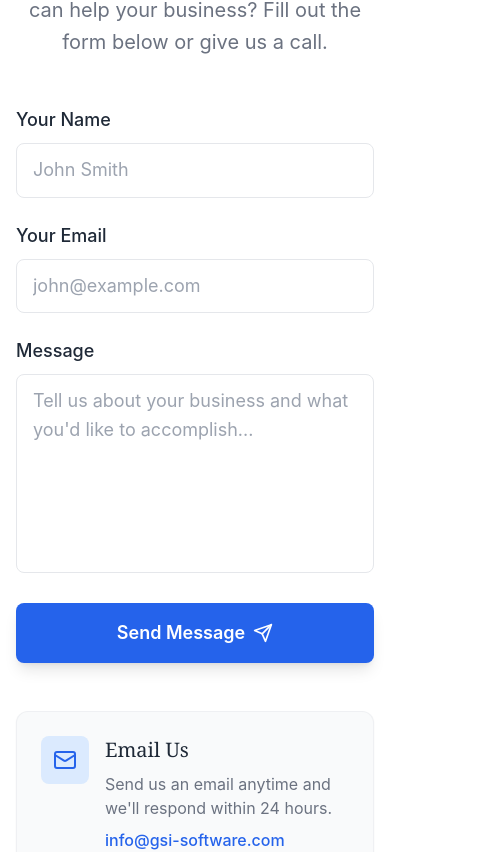
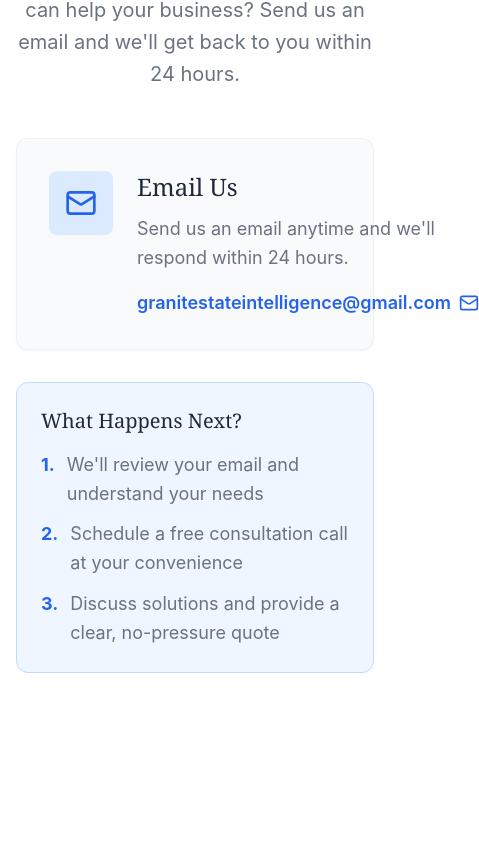
Before and after one commit to GSIntelligence/GSI, a React (Vite) app: page / in a window 390 px wide. Shown: the part 5275-6127 px from the top of the page, 479 px wide, since content can reach past the window. After the commit the page ends 6012 px from the top, so only its background shows below. Built offline with nearby package versions, Linux system fonts and the light colour scheme.

Commit message:
Remove contact form and phone section, simplify to email-only contact

```diff
--- a/src/components/Contact.jsx
+++ b/src/components/Contact.jsx
@@ -1,32 +1,6 @@
-import { useState } from 'react'
-import { Send, Mail, Phone } from 'lucide-react'
+import { Mail } from 'lucide-react'
 
 export const Contact = () => {
-  const [formData, setFormData] = useState({
-    name: '',
-    email: '',
-    message: '',
-  })
-  const [submitted, setSubmitted] = useState(false)
-
-  const handleChange = (e) => {
-    setFormData({
-      ...formData,
-      [e.target.name]: e.target.value,
-    })
-  }
-
-  const handleSubmit = (e) => {
-    e.preventDefault()
-    // In a real application, you would send this data to a backend
-    console.log('Form submitted:', formData)
-    setSubmitted(true)
-    setTimeout(() => {
-      setSubmitted(false)
-      setFormData({ name: '', email: '', message: '' })
-    }, 3000)
-  }
-
   return (
     <section id="contact" className="section-padding bg-background">
       <div className="container-narrow mx-auto">
@@ -36,146 +10,50 @@ export const Contact = () => {
           </h2>
           <p className="text-body-lg text-muted-foreground max-w-2xl mx-auto">
             Ready to see how custom software can help your business?
-            Fill out the form below or give us a call.
+            Send us an email and we'll get back to you within 24 hours.
           </p>
         </div>
 
-        <div className="grid md:grid-cols-2 gap-12">
-          <div>
-            <form onSubmit={handleSubmit} className="space-y-6">
-              <div>
-                <label
-                  htmlFor="name"
-                  className="block text-body-md font-medium text-foreground mb-2"
-                >
-                  Your Name
-                </label>
-                <input
-                  type="text"
-                  id="name"
-                  name="name"
-                  value={formData.name}
-                  onChange={handleChange}
-                  required
-                  className="w-full px-4 py-3 rounded-lg border border-border focus:border-primary-500 focus:ring-2 focus:ring-primary-200 outline-none text-body-md transition-all"
-                  placeholder="John Smith"
-                />
-              </div>
-
-              <div>
-                <label
-                  htmlFor="email"
-                  className="block text-body-md font-medium text-foreground mb-2"
-                >
-                  Your Email
-                </label>
-                <input
-                  type="email"
-                  id="email"
-                  name="email"
-                  value={formData.email}
-                  onChange={handleChange}
-                  required
-                  className="w-full px-4 py-3 rounded-lg border border-border focus:border-primary-500 focus:ring-2 focus:ring-primary-200 outline-none text-body-md transition-all"
-                  placeholder="john@example.com"
-                />
-              </div>
-
-              <div>
-                <label
-                  htmlFor="message"
-                  className="block text-body-md font-medium text-foreground mb-2"
-                >
-                  Message
-                </label>
-                <textarea
-                  id="message"
-                  name="message"
-                  value={formData.message}
-                  onChange={handleChange}
-                  required
-                  rows={6}
-                  className="w-full px-4 py-3 rounded-lg border border-border focus:border-primary-500 focus:ring-2 focus:ring-primary-200 outline-none text-body-md transition-all resize-none"
-                  placeholder="Tell us about your business and what you'd like to accomplish..."
-                />
-              </div>
-
-              <button
-                type="submit"
-                className="w-full md:w-auto inline-flex items-center justify-center gap-2 bg-primary-600 hover:bg-primary-700 text-white font-semibold text-lg px-8 py-4 rounded-lg shadow-lg hover:shadow-xl transition-all duration-200 transform hover:-translate-y-0.5"
-              >
-                {submitted ? 'Message Sent!' : 'Send Message'}
-                {!submitted && <Send size={20} />}
-              </button>
-
-              {submitted && (
-                <p className="text-primary-600 font-medium">
-                  Thank you! We'll get back to you soon.
-                </p>
-              )}
-            </form>
-          </div>
-
-          <div className="space-y-6">
-            <div className="bg-card rounded-xl p-6 shadow-sm border border-border/50">
-              <div className="flex items-start gap-4">
-                <div className="p-3 rounded-lg bg-primary-100">
-                  <Mail className="text-primary-600" size={24} />
+        <div className="max-w-2xl mx-auto">
+          <div className="bg-card rounded-xl p-8 shadow-sm border border-border/50">
+            <div className="flex items-start gap-6">
+              <div className="p-4 rounded-lg bg-primary-100 flex-shrink-0">
+                <Mail className="text-primary-600" size={32} />
               </div>
               <div>
-                  <h3 className="font-display text-xl text-foreground mb-2">Email Us</h3>
-                  <p className="text-muted-foreground">
+                <h3 className="font-display text-2xl text-foreground mb-3">Email Us</h3>
+                <p className="text-body-md text-muted-foreground mb-4">
                   Send us an email anytime and we'll respond within 24 hours.
                 </p>
                 <a
-                    href="mailto:info@gsi-software.com"
-                    className="text-primary-600 hover:text-primary-700 font-medium mt-2 inline-block"
+                  href="mailto:granitestateintelligence@gmail.com"
+                  className="text-primary-600 hover:text-primary-700 font-semibold text-lg inline-flex items-center gap-2 transition-colors"
                 >
-                    info@gsi-software.com
+                  granitestateintelligence@gmail.com
+                  <Mail className="inline" size={20} />
                 </a>
               </div>
             </div>
           </div>
 
-            <div className="bg-card rounded-xl p-6 shadow-sm border border-border/50">
-              <div className="flex items-start gap-4">
-                <div className="p-3 rounded-lg bg-primary-100">
-                  <Phone className="text-primary-600" size={24} />
-                </div>
-                <div>
-                  <h3 className="font-display text-xl text-foreground mb-2">Call Us</h3>
-                  <p className="text-muted-foreground">
-                    Prefer to talk? Give us a call during business hours.
-                  </p>
-                  <a
-                    href="tel:+1-555-123-4567"
-                    className="text-primary-600 hover:text-primary-700 font-medium mt-2 inline-block"
-                  >
-                    (555) 123-4567
-                  </a>
-                </div>
-              </div>
-            </div>
-
-            <div className="bg-primary-50 rounded-xl p-6 border border-primary-200">
-              <h3 className="font-display text-xl text-foreground mb-3">
+          <div className="bg-primary-50 rounded-xl p-6 border border-primary-200 mt-8">
+            <h3 className="font-display text-xl text-foreground mb-4">
               What Happens Next?
             </h3>
-              <ul className="space-y-2 text-muted-foreground">
-                <li className="flex items-start gap-2">
-                  <span className="text-primary-600 font-bold">1.</span>
-                  <span>We'll review your message and understand your needs</span>
+            <ul className="space-y-3 text-muted-foreground">
+              <li className="flex items-start gap-3">
+                <span className="text-primary-600 font-bold text-lg">1.</span>
+                <span className="text-body-md">We'll review your email and understand your needs</span>
               </li>
-                <li className="flex items-start gap-2">
-                  <span className="text-primary-600 font-bold">2.</span>
-                  <span>Schedule a free consultation call at your convenience</span>
+              <li className="flex items-start gap-3">
+                <span className="text-primary-600 font-bold text-lg">2.</span>
+                <span className="text-body-md">Schedule a free consultation call at your convenience</span>
               </li>
-                <li className="flex items-start gap-2">
-                  <span className="text-primary-600 font-bold">3.</span>
-                  <span>Discuss solutions and provide a clear, no-pressure quote</span>
+              <li className="flex items-start gap-3">
+                <span className="text-primary-600 font-bold text-lg">3.</span>
+                <span className="text-body-md">Discuss solutions and provide a clear, no-pressure quote</span>
               </li>
             </ul>
-            </div>
           </div>
         </div>
       </div>
```
Lines whose indentation alone changed are shown as unchanged.
